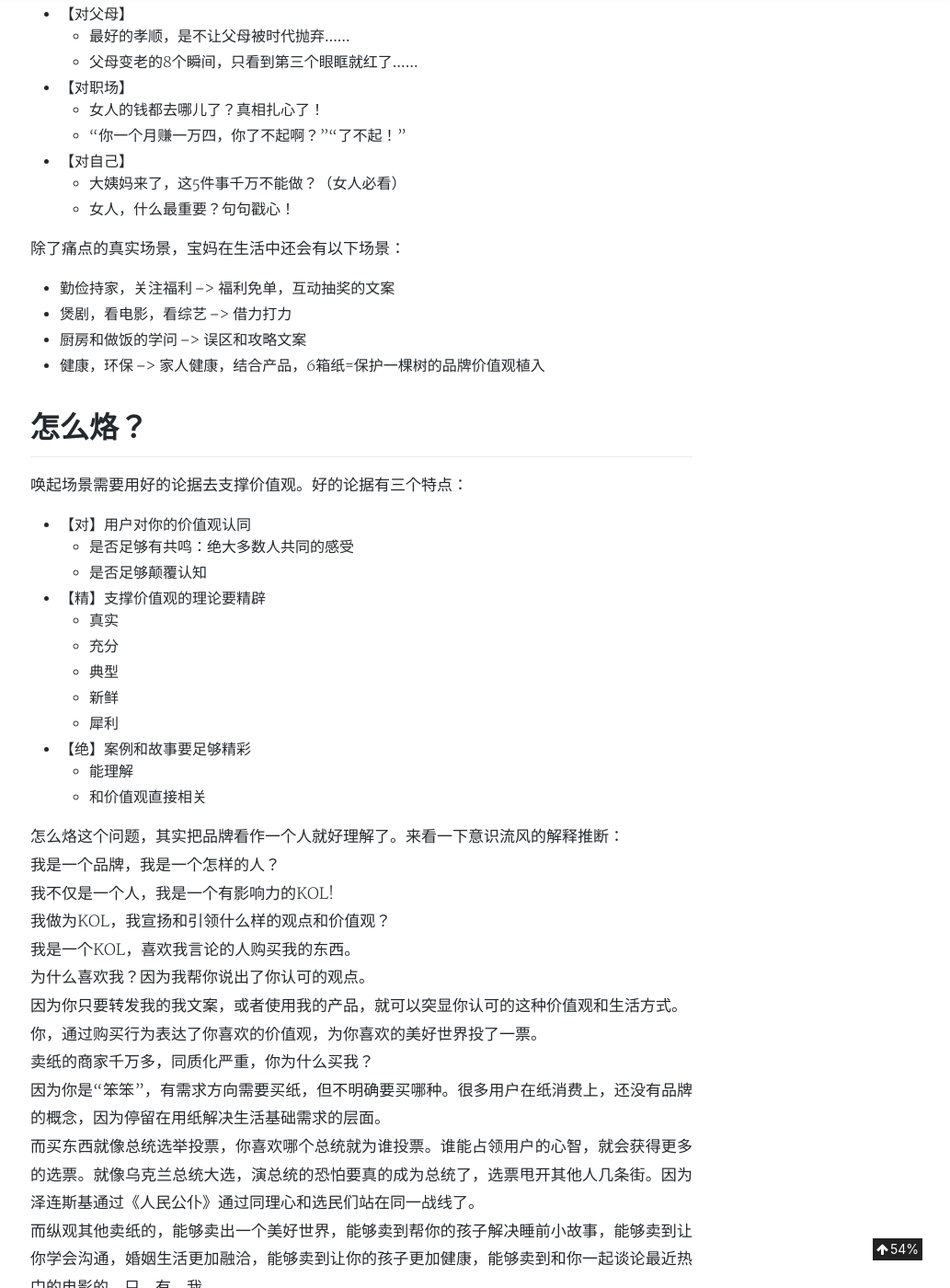
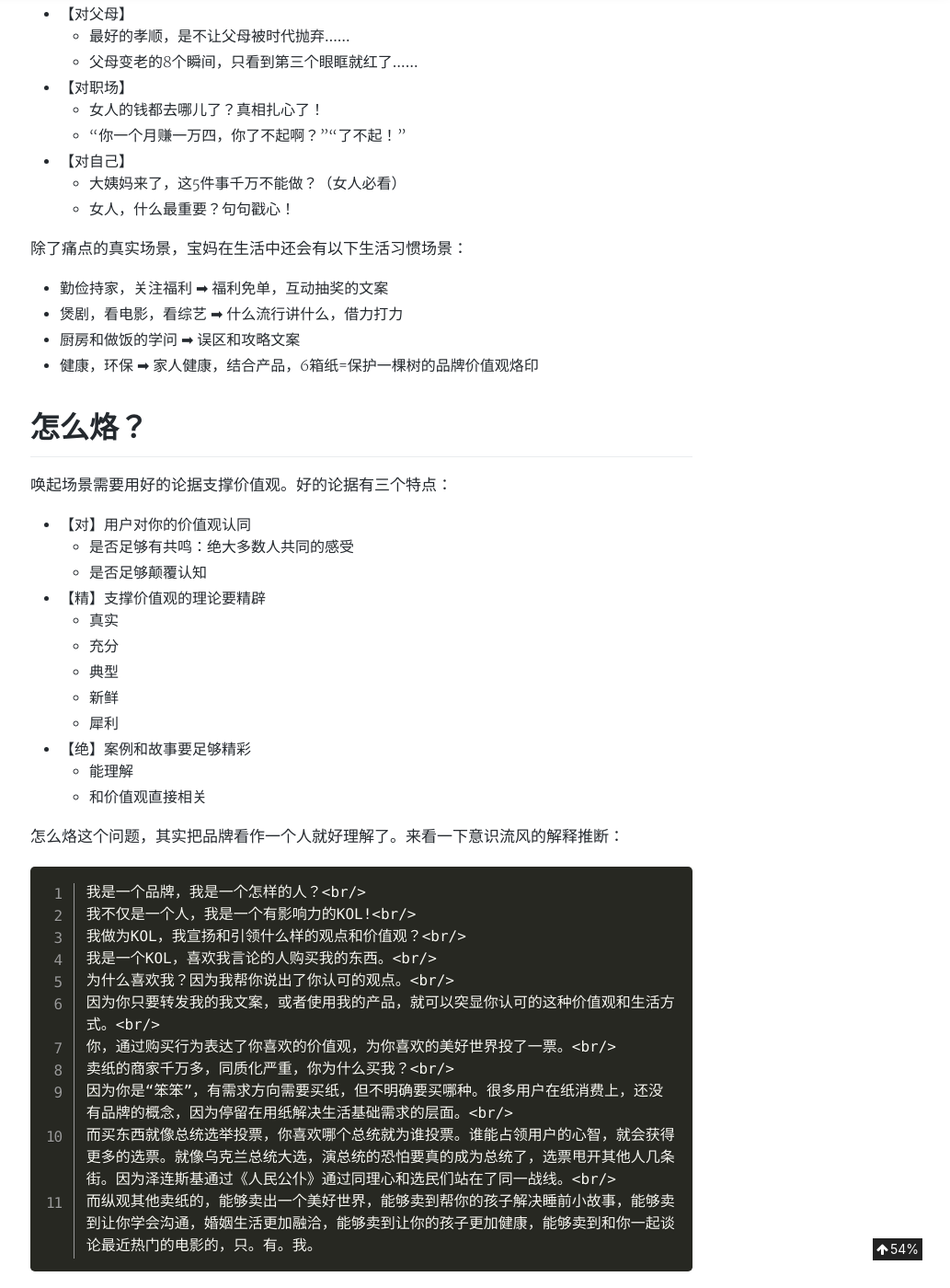
Before and after one commit to aJiea/ajiea.github.io, a Jekyll site: the page built from _posts/2019-04-23-ProductValue.md, in a window 1280 px wide and 1400 px high, scrolled down 2149 px. Shown: the whole window at 92% size, without its empty margins (247-1280 px from the left). Built offline with Jekyll 4.4.1, drawn with Linux system fonts in a browser that asks for light colours; nearby versions of some CDN libraries; comment, search, counter and statistics services are not loaded; a style sheet for code colours, icons or effects is not loaded; some of the changed text lies outside the part shown.

Commit message:
Update 2019-04-23-ProductValue.md

````diff
--- a/_posts/2019-04-23-ProductValue.md
+++ b/_posts/2019-04-23-ProductValue.md
@@ -79,16 +78,16 @@ categories: 'WRITING'
 	- 女人，什么最重要？句句戳心！
 
 
-除了痛点的真实场景，宝妈在生活中还会有以下场景：
-- 勤俭持家，关注福利 --> 福利免单，互动抽奖的文案
-- 煲剧，看电影，看综艺 --> 借力打力
-- 厨房和做饭的学问 --> 误区和攻略文案
-- 健康，环保 --> 家人健康，结合产品，6箱纸=保护一棵树的品牌价值观植入
+除了痛点的真实场景，宝妈在生活中还会有以下生活习惯场景：
+- 勤俭持家，关注福利 ➡ 福利免单，互动抽奖的文案
+- 煲剧，看电影，看综艺 ➡ 什么流行讲什么，借力打力
+- 厨房和做饭的学问 ➡ 误区和攻略文案
+- 健康，环保 ➡ 家人健康，结合产品，6箱纸=保护一棵树的品牌价值观烙印
 
 
 # 怎么烙？
 
-唤起场景需要用好的论据去支撑价值观。好的论据有三个特点：
+唤起场景需要用好的论据支撑价值观。好的论据有三个特点：
 
 - 【对】用户对你的价值观认同
 	- 是否足够有共鸣：绝大多数人共同的感受
@@ -104,6 +103,8 @@ categories: 'WRITING'
 	- 和价值观直接相关
 
 怎么烙这个问题，其实把品牌看作一个人就好理解了。来看一下意识流风的解释推断：<br/>
+
+```
 我是一个品牌，我是一个怎样的人？<br/>
 我不仅是一个人，我是一个有影响力的KOL!<br/>
 我做为KOL，我宣扬和引领什么样的观点和价值观？<br/>
@@ -113,10 +114,11 @@ categories: 'WRITING'
 你，通过购买行为表达了你喜欢的价值观，为你喜欢的美好世界投了一票。<br/>
 卖纸的商家千万多，同质化严重，你为什么买我？<br/>
 因为你是“笨笨”，有需求方向需要买纸，但不明确要买哪种。很多用户在纸消费上，还没有品牌的概念，因为停留在用纸解决生活基础需求的层面。<br/>
-而买东西就像总统选举投票，你喜欢哪个总统就为谁投票。谁能占领用户的心智，就会获得更多的选票。就像乌克兰总统大选，演总统的恐怕要真的成为总统了，选票甩开其他人几条街。因为泽连斯基通过《人民公仆》通过同理心和选民们站在同一战线了。<br/>
-而纵观其他卖纸的，能够卖出一个美好世界，能够卖到帮你的孩子解决睡前小故事，能够卖到让你学会沟通，婚姻生活更加融洽，能够卖到让你的孩子更加健康，能够卖到和你一起谈论最近热门的电影的，只。有。我。<br/>
+而买东西就像总统选举投票，你喜欢哪个总统就为谁投票。谁能占领用户的心智，就会获得更多的选票。就像乌克兰总统大选，演总统的恐怕要真的成为总统了，选票甩开其他人几条街。因为泽连斯基通过《人民公仆》通过同理心和选民们站在了同一战线。<br/>
+而纵观其他卖纸的，能够卖出一个美好世界，能够卖到帮你的孩子解决睡前小故事，能够卖到让你学会沟通，婚姻生活更加融洽，能够卖到让你的孩子更加健康，能够卖到和你一起谈论最近热门的电影的，只。有。我。
+```
+<br/>
 所以，我不仅仅是一个卖纸的，我是……
-
 
 > 一个品牌，一个人，一个故事，一个社群
 
````
Also changed, not shown: other parts of _posts/2019-04-23-ProductValue.md (+13 -14 lines).
